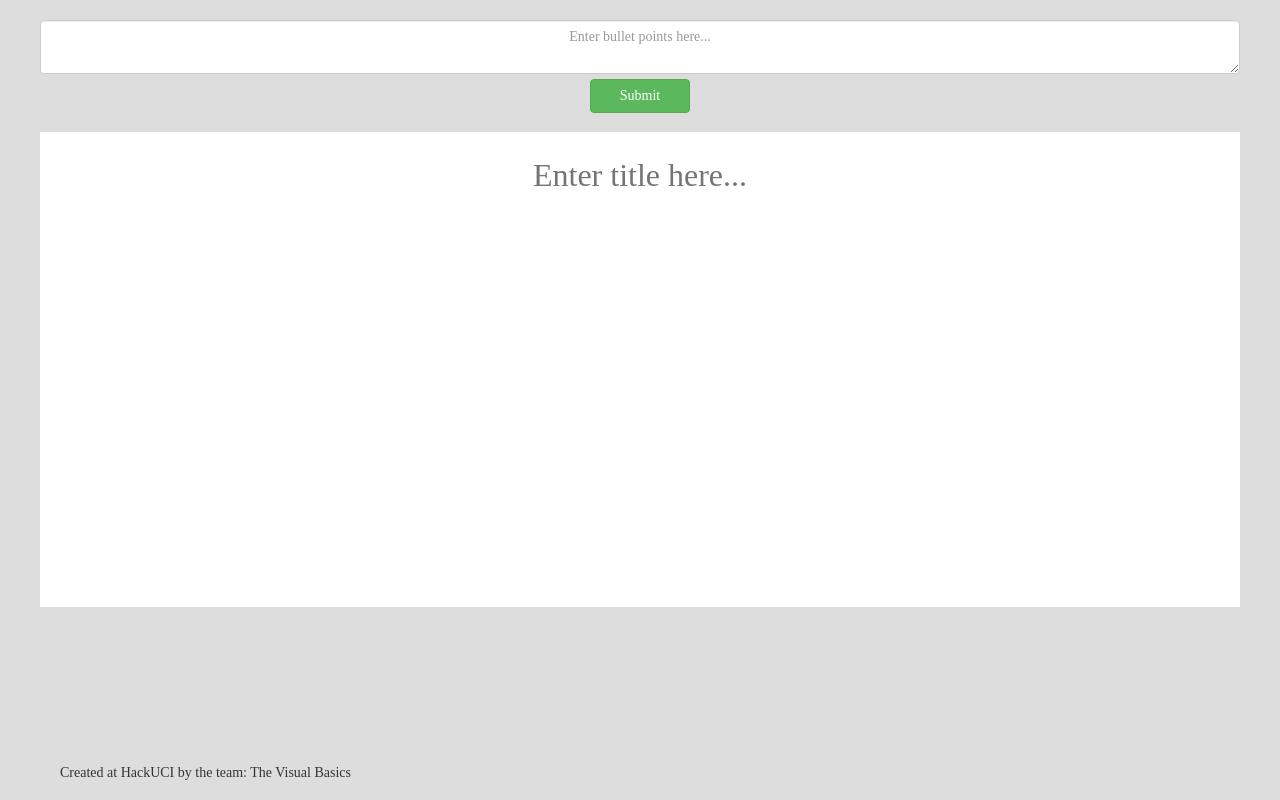
After one commit to nishelat/Succinct, a PHP site: page /index.php in a window 1280 px wide. The commit adds this page. Run offline with PHP 8.4, Linux system fonts and the light colour scheme; some libraries are stand-ins or nearby versions.

Commit message:
Replace old folder with new

```diff
--- /dev/null
+++ b/index.php
@@ -0,0 +1,125 @@
+<html>
+    <head>
+
+      <meta charset="utf-8">
+      <meta http-equiv="X-UA-Compatible" content="IE=edge">
+      <meta name="viewport" content="width=device-width, initial-scale=1">
+
+      <title>Succinct</title>
+      <link rel="stylesheet" href="css/bootstrap.css">
+      <script src="https://apis.google.com/js/api.js"></script>
+      <script src="script.js"></script>
+    </head>
+
+    <style>
+      body {
+        font-family: Futura;
+        background-color: #dddddd;
+        margin: 20px;
+      }
+      @keyframes fadeIn {
+        from {opacity: 0;}
+        to {opacity: 1;}
+      }
+      footer {
+        position: absolute;
+        bottom: 10px;
+      }
+
+      #inputArea {
+        margin: 20px;
+      }
+
+      .form-control {
+        text-align: center;
+        font-size: 14px;
+      }
+
+      #slide {
+        background-color: white;
+        height: 475px;
+        padding: 20px 20px;
+      }
+      #point {
+        position: absolute;
+        top: 35%;
+        right: 10%;
+        text-align: left;
+        width: 500px;
+      }
+      #picture {
+        background-color: blue;
+        position: absolute;
+        top: 33%;
+        left: 10%;
+      }
+      .btn {
+        margin: 5px;
+        width: 100px;
+      }
+      #heading {
+        outline: none;
+        border: white;
+        font-size: 32px;
+        text-align: center;
+      }
+
+
+    </style>
+
+
+
+    <body class="text-center">
+
+
+<!-- Input bar and slide -->
+
+      <div id="inputArea" style="animation-name: fadeIn; animation-duration: 0.5s;">
+
+          <div>
+            <form id="inputform" action="">
+              <textarea class="form-control" rows="2" type="text" placeholder="Enter bullet points here..." name="tag"></textarea>
+              <input id="button" class="btn btn-success" type="button" value="Submit">
+            </form>
+          </div>
+
+          <div id="slide" class="containter">
+              <div><input id="heading" placeholder="Enter title here..."></div>
+              <div id="point"></div>
+                  <?php
+
+if(!empty($_GET['tag'])) {
+  $url = 'https://api.flickr.com/services/rest/?method=flickr.photos.search&api_key=eca302393f034b5435dbe39c81103a10&tags=' . urlencode($_GET['tag']) . '&safe_search=1&sort=relevance&format=json&nojsoncallback=1';
+  $json = file_get_contents($url);
+  $array = json_decode($json, true);
+  $farm_id = $array['photos']['photo'][0]['farm'];
+  $server_id = $array['photos']['photo'][0]['server'];
+  $id = $array['photos']['photo'][0]['id'];
+  $secret = $array['photos']['photo'][0]['secret'];
+  $image_source = 'https://farm' . $farm_id . '.staticflickr.com/' . $server_id . '/' . $id . '_' . $secret . '.jpg';
+  echo '<img style="float: left; margin-top: 10px;"height="275" src=' . $image_source . '>';
+}
+?>
+          </div>
+
+      </div>
+
+<!-- Scripts -->
+
+      <script src="jquery-3.1.1.min.js"></script>
+
+
+    </body>
+
+<!-- Footer -->
+
+    <footer class="text-center">
+
+        <div>
+          <h5 style="margin-left: 40px;">Created at HackUCI by the team: The Visual Basics</h5>
+        </div>
+
+    </footer>
+
+
+</html>
--- a/script.js
+++ b/script.js
@@ -1,3 +1,4 @@
+
 function start() {
 
         document.getElementById('button').addEventListener('click', function() {
@@ -10,7 +11,7 @@ function start() {
 
           */
 
-          var input = document.getElementsByName("essay")[0].value; // takes in input from textarea
+          var input = document.getElementsByName("tag")[0].value; // takes in input from textarea
 
           /*
 
@@ -57,6 +58,8 @@ function start() {
                 // split with commas
                 for (var i=0; i<len; i++) {
                   document.getElementById('point').innerHTML += resp.result.entities[i].mentions[0].text.content;
+
+
                   if (i<len-1) {
                     document.getElementById('point').innerHTML += ", ";
                   }
```
Also changed, not shown: create.html (deleted, +0 -32 lines), flickr_test.php (deleted, +0 -28 lines), index.html (deleted, +0 -64 lines), switch.js (deleted, +0 -9 lines), welcome.php (renamed from tempindex.html, +3 -62 lines), 2 other files.
